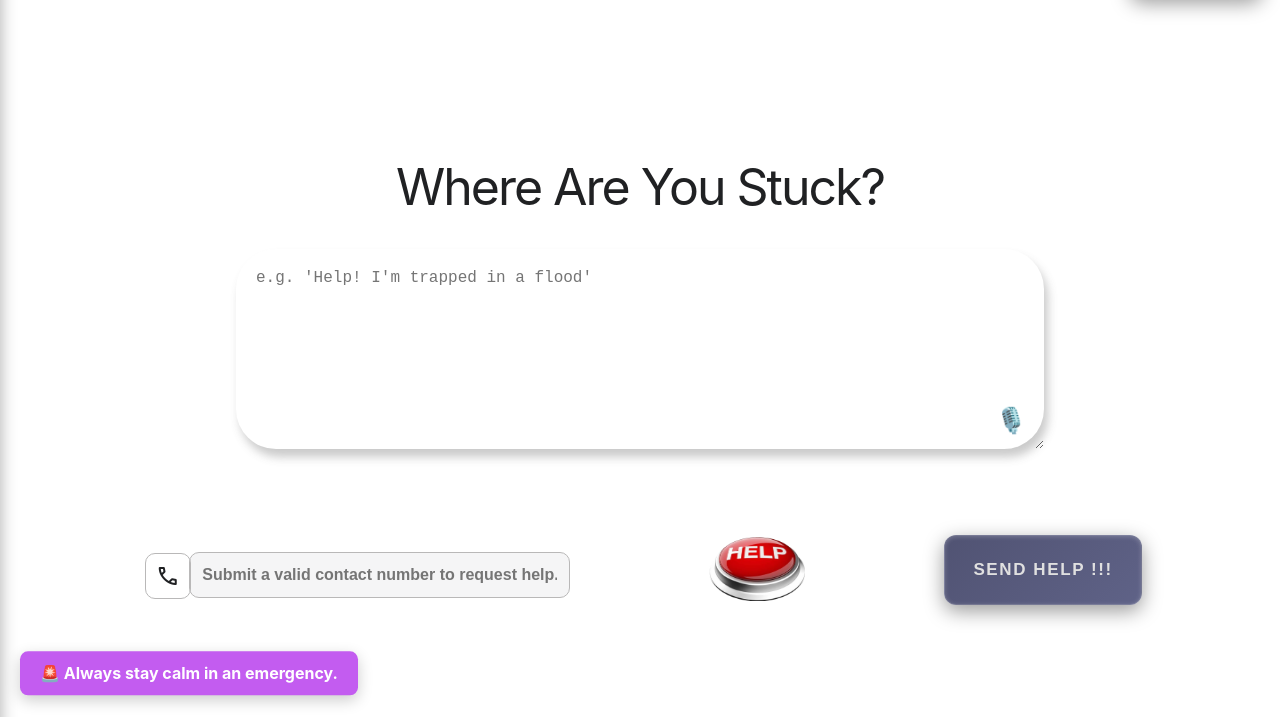
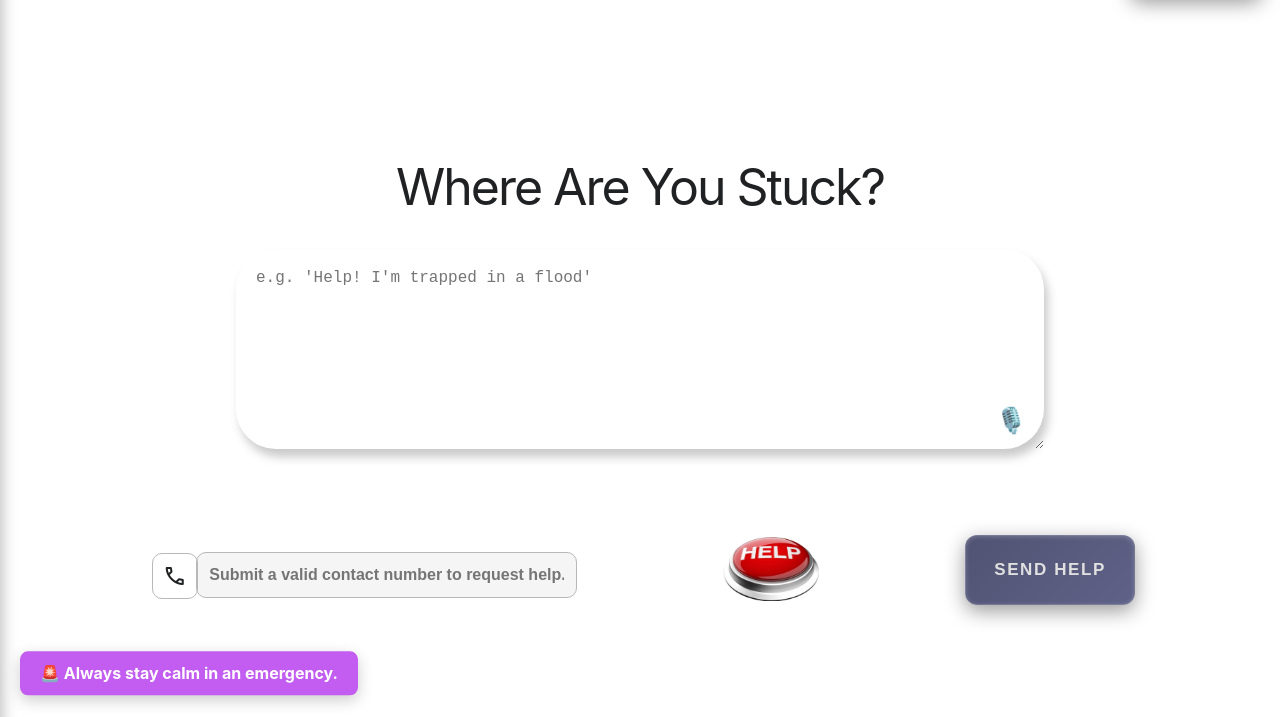
Before and after one commit to arjunjoshitoo/AI-Powered-Disaster-Classifier, a plain HTML site: page frontened/components/index.html in a window 1280 px wide. Shown: the part 83-800 px from the top of the page. Drawn offline with nearby package versions, Linux system fonts and the light colour scheme; no server answers; sample sign-in values are in the browser's storage.

Commit message:
WIP: Local edits to index.html

```diff
--- a/frontened/components/index.html
+++ b/frontened/components/index.html
@@ -28,7 +28,7 @@ call
   <input type="text" id="phone" name="phone" placeholder="Submit a valid contact number to request help." />
          </div>
          <a type="button" id="autoFill"><img src="../src/OIP.png" class="helpImg"/></a>
- <button class="sendhelp" onclick="submitMessage()">SEND HELP !!!</button>
+ <button class="sendhelp" onclick="submitMessage()">SEND HELP</button>
 
  </div>
 
```
